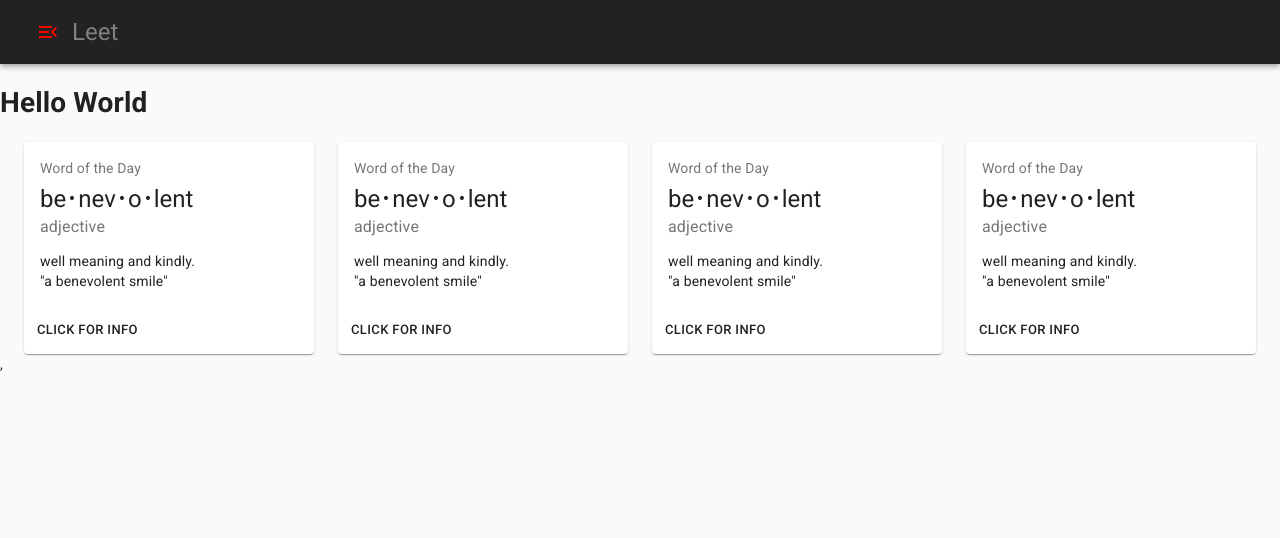
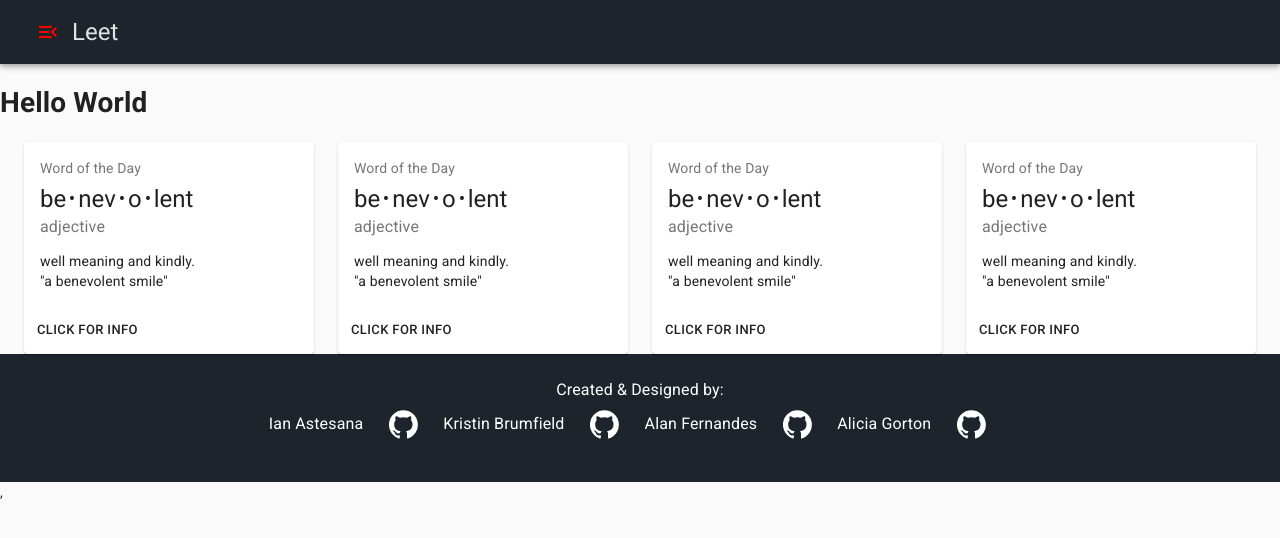
Before and after one commit to kbrummy/leet-pdf, a React (Create React App) app: page /#/ in a window 1280 px wide. Shown: the top 538 px of the page. Built offline with nearby package versions, Linux system fonts and the light colour scheme.

Commit message:
added styling to Profile

```diff
--- /dev/null
+++ b/src/components/Footer/index.js
@@ -0,0 +1,77 @@
+import React from 'react';
+import { makeStyles } from '@material-ui/styles';
+import {BottomNavigation, BottomNavigationAction, Typography, Card} from '@material-ui/core';
+import GitHubIcon from '@material-ui/icons/GitHub';
+
+const useStyles = makeStyles({
+    root: {
+        background: "#1d242b",
+        "& .MuiBottomNavigationAction-root": {
+            minWidth: 0,
+            maxWidth: 300
+        },
+        "& .MuiSvgIcon-root": {
+            fill: "white",
+            fontSize: "1.8rem",
+        }
+    },
+    footerContainer: {
+        backgroundColor: "#1d242b",
+        color: "white",
+        padding: "1rem",
+        height: "auto",
+    },
+    subHeadingTwo: {
+        textAlign: "center",
+        padding: "0.5rem",
+    }
+
+})
+
+const Footer = () => {
+
+    const classes = useStyles();
+
+    return(
+        <div className={classes.footerContainer}>
+            <Typography className={classes.subHeadingTwo}>Created & Designed by: </Typography>
+            <BottomNavigation width="auto" style={{background: "#1d242b"}}>
+            <Typography>Ian Astesana
+                <BottomNavigationAction
+                    href="https://github.com/Greezon" target="_blank"
+                    className={classes.root}
+                    style={{padding: 0}}
+                    icon={<GitHubIcon/>}
+                />
+            </Typography>
+            <Typography>Kristin Brumfield
+            <BottomNavigationAction
+                href="https://github.com/kbrummy" target="_blank"
+                className={classes.root}
+                style={{padding: 0}}
+                icon={<GitHubIcon/>}
+            />
+            </Typography>
+            <Typography>Alan Fernandes
+            <BottomNavigationAction
+                href="https://github.com/anoblefernandes" target="_blank"
+                className={classes.root}
+                style={{padding: 0}}
+                icon={<GitHubIcon/>}
+            />
+            </Typography>
+            <Typography>Alicia Gorton
+            <BottomNavigationAction
+                href="https://github.com/aliciagorton" target="_blank"
+                className={classes.root}
+                style={{padding: 0}}
+                icon={<GitHubIcon/>}
+            />
+            </Typography>
+        </BottomNavigation>
+        </div>
+
+    );
+}
+
+export default Footer;
--- a/src/components/Navbar/index.js
+++ b/src/components/Navbar/index.js
@@ -39,7 +39,7 @@ import avatar from "../../static/Leet.jpg";
 const useStyles = makeStyles(theme => ({
   menuSliderContainer: {
     width: 300,
-    background: "darkgrey",
+    backgroundColor: "#1d242b",
     height: "100%",
   },
   avatar: {
@@ -49,7 +49,7 @@ const useStyles = makeStyles(theme => ({
     height: theme.spacing(13),
   },
   listItem: {
-    color: 'black'
+    color: 'white',
   }
 }));
 
@@ -117,12 +117,12 @@ const Navbar = () => {
   return (
     <>
       <Box compnent='navbar'>
-        <AppBar position='static' style={{ background: '#222' }}>
+        <AppBar position='static' style={{ background: "#1d242b" }}>
             <Toolbar>
               <IconButton onClick={toggleSlider("left", true)}>
                 <MenuOpenIcon style={{ color: 'red' }}/>
               </IconButton>
-              <Typography variant='h5' style={{color: 'grey'}}>
+              <Typography variant='h5' style={{color: "#dee3e2"}}>
                 Leet
               </Typography>
               <MobileLeftMenuSlider
--- /dev/null
+++ b/src/pages/Create/Form.js
@@ -0,0 +1,10 @@
+import React from 'react'
+
+const Form = () => {
+    return (
+        <div>
+            PDF
+        </div>
+    )
+};
+export default Form;
--- a/src/pages/Create/index.js
+++ b/src/pages/Create/index.js
@@ -1,15 +1,31 @@
 import React from 'react';
 import Navbar from '../../components/Navbar';
-import { Typography } from '@material-ui/core';
+import { Typography, Card } from '@material-ui/core';
+import { makeStyles } from '@material-ui/core/styles';
+import Footer from '../../components/Footer';
+import Form from './Form';
+
+const useStyles = makeStyles((theme) => ({
+    mainContainer: {
+        backgroundColor: "#dee3e2",
+        padding: "3rem",
+    },
+}));
 
 const Create = () => {
+    const classes = useStyles();
     return (
         <div>
         <Navbar />
-        <Typography varient="h3">
-            CREATE PAGE
-        </Typography>
 
+        <Card Grid className={classes.mainContainer}>
+            <Typography varient="h3">
+                CREATE NEW PDF
+            </Typography>
+            <Form />
+        </Card>
+
+        <Footer />
         </div>
     )
 }
--- a/src/pages/Homepage/index.js
+++ b/src/pages/Homepage/index.js
@@ -1,7 +1,7 @@
 import React from 'react';
 import Navbar from '../../components/Navbar';
 import Header from '../../components/Header';
-
+import Footer from '../../components/Footer';
 
 const Homepage = () => {
     return (
@@ -9,7 +9,7 @@ const Homepage = () => {
             <Navbar />
             <h1>Hello World</h1>
             <Header />
-
+            <Footer />
         </div>
     )
 }
--- a/src/pages/Profile/Form.js
+++ b/src/pages/Profile/Form.js
@@ -2,36 +2,52 @@ import React from 'react';
 import TextField from '@material-ui/core/TextField';
 import { makeStyles } from '@material-ui/core/styles';
 import { Divider, Typography } from '@material-ui/core';
+import SaveProfileBTN from './SaveProfileBTN';
 
 // import MenuItem from '@material-ui/core/MenuItem';
 // import Checkbox from '@material-ui/core/Checkbox';
 
-const gender = [
-    {
-        value: 'Male',
-        label: 'Male',
-    },
-    {
-        value: 'Female',
-        label: 'Female',
-    },
-    {
-        value: 'Nonbinary',
-        label: 'Nonbinary',
-    },
-    {
-        value: 'None or a comnbination',
-        label: 'None or a comnbination',
-    },
-]
+// const gender = [
+//     {
+//         value: 'Male',
+//         label: 'Male',
+//     },
+//     {
+//         value: 'Female',
+//         label: 'Female',
+//     },
+//     {
+//         value: 'Nonbinary',
+//         label: 'Nonbinary',
+//     },
+//     {
+//         value: 'None or a comnbination',
+//         label: 'None or a comnbination',
+//     },
+// ];
 
 const useStyles = makeStyles((theme) => ({
     root: {
       '& .MuiTextField-root': {
         margin: theme.spacing(1),
-        width: '25ch',
+        background: "#dee3e2",
       },
     },
+    form: {
+        backgroundColor: "",
+        padding: "4rem"
+    },
+    personal: {
+        background: "#white",
+        alignText: "center",
+    },
+    subHeading: {
+        fontSize: "40px",
+    },
+    SaveProfileBTN: {
+        justifyContent: "right",
+    },
+
   }));
 
 
@@ -42,10 +58,10 @@ const Form = () => {
     // const handleChange = (event) => {
     //     setGender(event.target.value);
     return (
-
-        <form className={classes.root} noValidate autoComplete="off">
-        <div>
-            <Typography>Personal Information</Typography>
+        <div className={classes.root}>
+            <form className={classes.form} noValidate autoComplete="off">
+                <div className={classes.personal}>
+                    <Typography className={classes.subHeading}>Personal Information</Typography>
                     <TextField
                         required
                         id="first_name"
@@ -181,10 +197,9 @@ const Form = () => {
                     />
                 </div>
                 <Divider />
-
-        <div>
+                <div className={classes.spouse}>
                 {/* MAKE A CHECKBOX FOR THIS BEING TRUE FALSE */}
-            <Typography>Spouse Information</Typography>
+                    <Typography className={classes.subHeading}>Spouse Information</Typography>
                     <TextField
                         id="spouse_first_name"
                         label="Spouse Fist Name"
@@ -275,9 +290,9 @@ const Form = () => {
                     />
                 </div>
                 <Divider />
-            <div>
+                <div className={classes.foreign}>
                     {/* MAKE A CHECKBOX FOR THIS BEING TRUE FALSE */}
-            <Typography>Foreign ADDRESS</Typography>
+                    <Typography className={classes.subHeading}>Foreign Address</Typography>
                     <TextField
                         id="foreign_address_one"
                         label="Foreign Address One"
@@ -320,10 +335,12 @@ const Form = () => {
 
                 </div>
                 <Divider />
-        <div>
-
+                <div className={classes.SaveProfileBTN}>
+                    <SaveProfileBTN />
                 </div>
             </form>
+        </div>
+
     )
 }
 
--- a/src/pages/Profile/SaveProfileBTN.js
+++ b/src/pages/Profile/SaveProfileBTN.js
@@ -6,6 +6,7 @@ import SaveIcon from '@material-ui/icons/Save';
 const useStyles = makeStyles((theme) => ({
   button: {
     margin: theme.spacing(1),
+    alignText: "center",
   },
 }));
 
@@ -16,7 +17,7 @@ export default function SaveProfileBTN() {
     <div>
       <Button
         variant="contained"
-        color="primary"
+        color="secondary"
         size="large"
         className={classes.button}
         startIcon={<SaveIcon />}
--- a/src/pages/Profile/index.js
+++ b/src/pages/Profile/index.js
@@ -1,26 +1,45 @@
 import React from 'react';
 import Navbar from '../../components/Navbar';
-import { Typography } from '@material-ui/core';
+import { Typography, Grid, Card } from '@material-ui/core';
 import Form from './Form';
-import SaveProfileBTN from './SaveProfileBTN';
-import Card from '@material-ui/core/Card';
+import { makeStyles } from '@material-ui/core/styles';
+import Footer from '../../components/Footer';
 
+const useStyles = makeStyles((theme) => ({
+    mainContainer: {
+        backgroundColor: "#dee3e2",
+        padding: "3rem",
+    },
+    heading: {
+        fontSize: "60px",
+        fontweight: "bold",
+        color: "#2e3236",
+        textAlign: "center",
+        paddding:"1rem",
+        background: "#c0c2c4",
+    },
+    // formCard: {
+    //     background: "#dee3e2",
+    //     alignText: "center",
 
+    // },
+  }));
 
 const Profile = () => {
-
+    const classes = useStyles();
     return (
         <div>
-            <Navbar />
-            <Typography variant="h3">
-                PROFILE
+        <Navbar />
+        <Grid className={classes.mainContainer}>
+            <Typography variant="h3" className={classes.heading}>
+                Create Account
             </Typography>
-            <Card>
+            <Card className={classes.formCard}>
                 <Form />
-                <SaveProfileBTN />
+
             </Card>
-
-
+        </Grid>
+        <Footer />
         </div>
     )
 }
```
Also changed, not shown: src/static/data.json (+22 -30 lines). Lines whose indentation alone changed are shown as unchanged.
